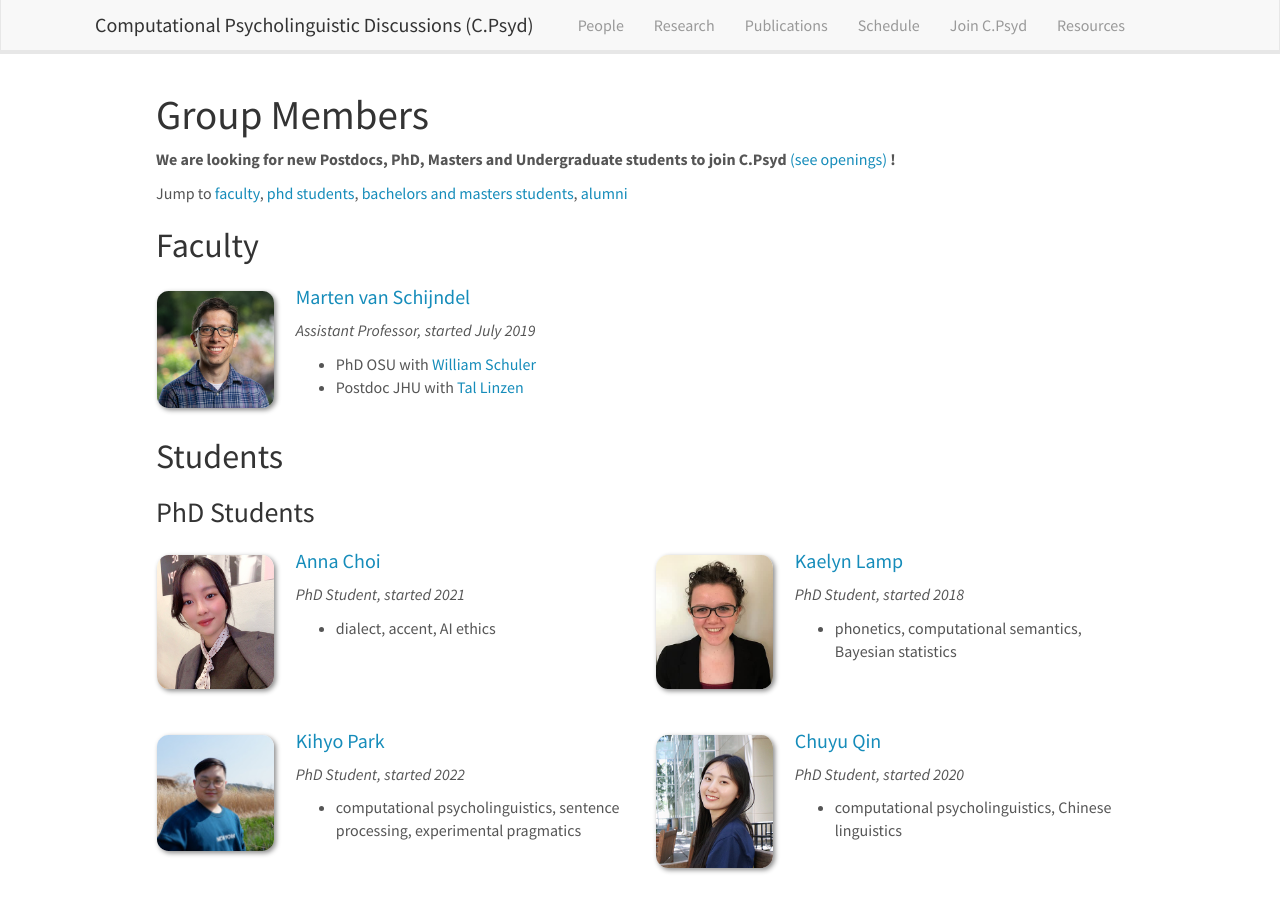
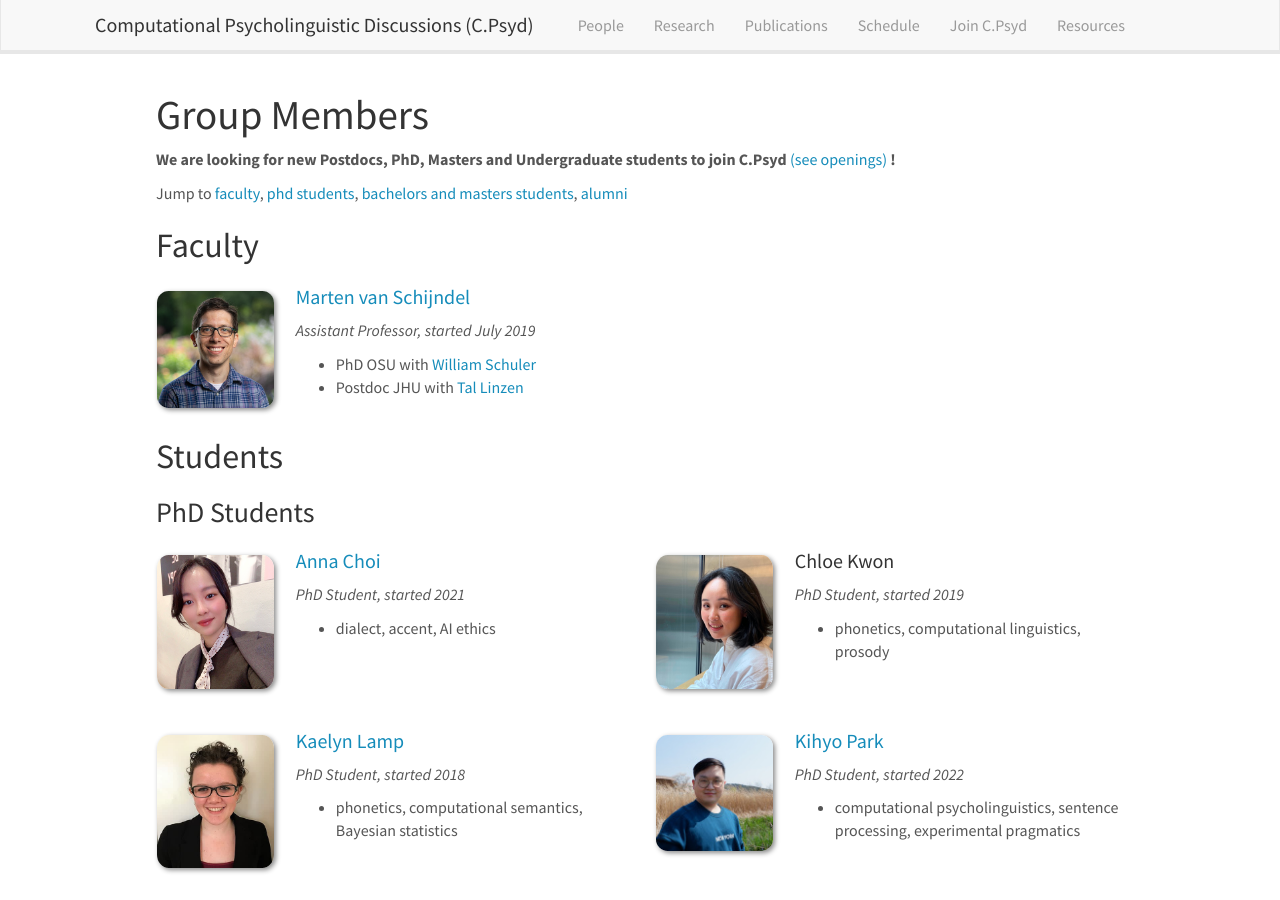
Before and after one commit to C-Psyd/c-psyd.github.io, a Jekyll site: the page built from _pages/team.md, in a window 1280 px wide and 900 px high. Built offline with Jekyll 4.4.1, drawn with Linux system fonts in a browser that asks for light colours; nearby versions of some CDN libraries.

Commit message:
people update

```diff
--- a/_data/phd_students.yml
+++ b/_data/phd_students.yml
@@ -14,6 +14,13 @@
   email: sc2359@cornell.edu
   number_educ: 1
   education1: dialect, accent, AI ethics
+
+- name: Chloe Kwon
+  photo: chloe_kwon.jpg
+  info: PhD Student, started 2019
+  email: dk837@cornell.edu
+  number_educ: 1
+  education1: phonetics, computational linguistics, prosody
 
 - name: <a href="https://kaelyn-lamp.github.io/">Kaelyn Lamp</a>
   photo: kaelyn_lamp.jpg
```
Also changed, not shown: images/teampic/chloe_kwon.jpg (added).
